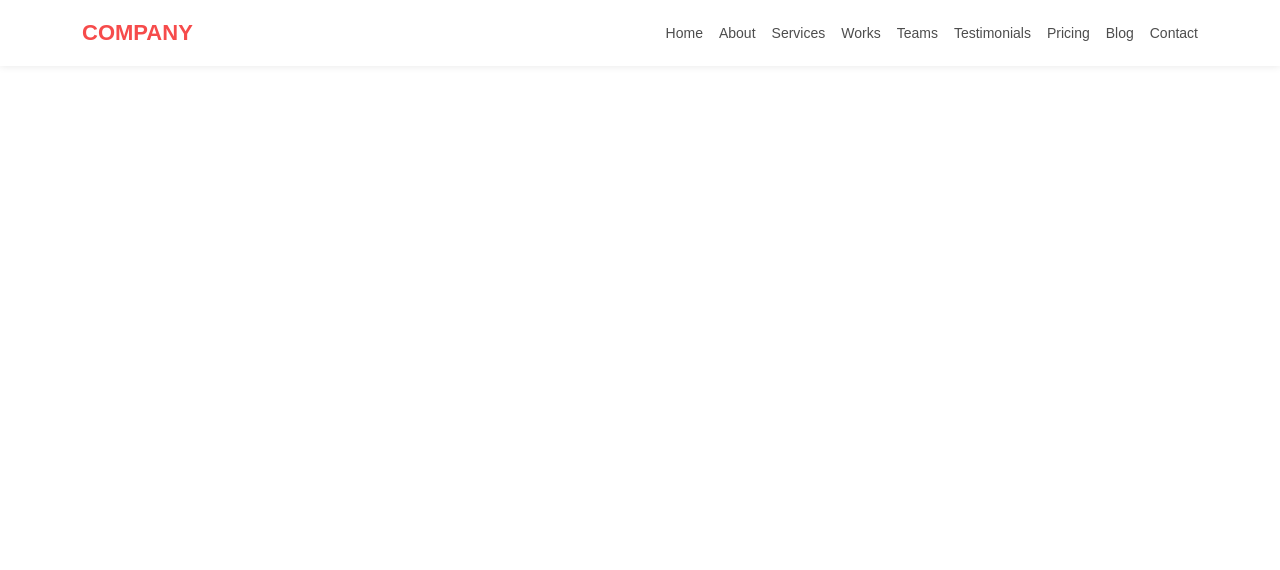
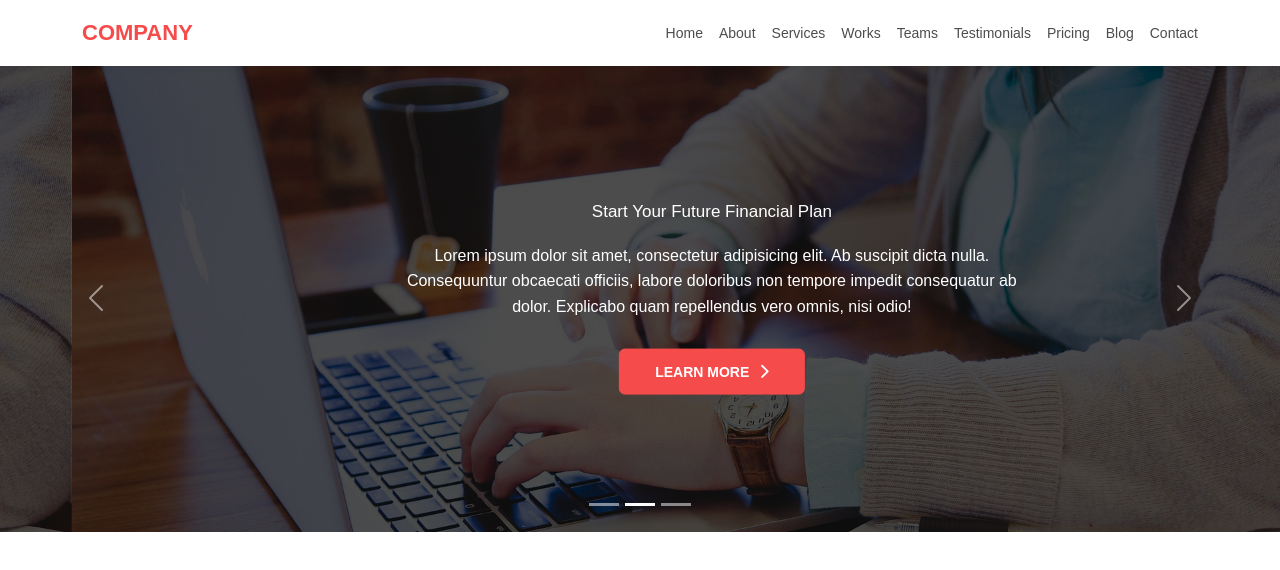
Before and after one commit to alihsanyuksel/companyWebsiteReactBootstrap, a React (Create React App) app in the folder company/: page / in a window 1280 px wide. Shown: the top 570 px of the page. Built offline with nearby package versions, Linux system fonts and the light colour scheme.

Commit message:
carousel/hero

```diff
--- a/company/src/App.js
+++ b/company/src/App.js
@@ -2,6 +2,7 @@
 import 'bootstrap/dist/css/bootstrap.min.css';
 import './App.css';
 import AppHeader from './components/header';
+import AppHero from './components/hero';
 
 function App() {
   return (
@@ -9,6 +10,9 @@
       <header id="header">
         < AppHeader />
       </header>
+      <main>
+        <AppHero />
+      </main>
     </div>
   );
 }
--- a/company/src/components/header.js
+++ b/company/src/components/header.js
@@ -12,7 +12,6 @@
           <Navbar.Collapse id="basic-navbar-nav">
             <Nav className="me-auto">
               <Nav.Link href="#home">Home</Nav.Link>
-
               <Nav.Link href="#about">About</Nav.Link>
               <Nav.Link href="#services">Services</Nav.Link>
               <Nav.Link href="#works">Works</Nav.Link>
--- /dev/null
+++ b/company/src/components/hero.js
@@ -0,0 +1,56 @@
+
+import Carousel from 'react-bootstrap/Carousel';
+
+var heroData = [
+    {
+      id: 1,
+      image: require('../assets/images/img-hero1.jpg'),
+      title: 'The perfect design for your website',
+      description: 'Lorem ipsum dolor sit amet, consectetur adipisicing elit. Ab suscipit dicta nulla. Consequuntur obcaecati officiis, labore doloribus non tempore impedit consequatur ab dolor. Explicabo quam repellendus vero omnis, nisi odio!',
+      link: 'https://www.google.com'
+    },
+    {
+      id: 2,
+      image: require('../assets/images/img-hero2.jpg'),
+      title: 'Start Your Future Financial Plan',
+      description: 'Lorem ipsum dolor sit amet, consectetur adipisicing elit. Ab suscipit dicta nulla. Consequuntur obcaecati officiis, labore doloribus non tempore impedit consequatur ab dolor. Explicabo quam repellendus vero omnis, nisi odio!',
+      link: 'https://www.facebook.com'
+    },
+    {
+      id: 3,
+      image: require('../assets/images/img-hero3.jpg'),
+      title: 'Enjoy the Difference',
+      description: 'Lorem ipsum dolor sit amet, consectetur adipisicing elit. Ab suscipit dicta nulla. Consequuntur obcaecati officiis, labore doloribus non tempore impedit consequatur ab dolor. Explicabo quam repellendus vero omnis, nisi odio!',
+      link: 'https://www.twitter.com'
+    }
+  ]
+
+function AppHero () {
+    return (
+    <section id="home" className='hero-block'>
+      <Carousel>
+        {
+        heroData.map(hero => {
+            return (
+            <Carousel.Item key={hero.id}>
+                <img
+                className="d-block w-100"
+                src={hero.image}
+                alt={"Slide " + hero.id}
+                />
+                <Carousel.Caption>
+                <h5>{hero.title}</h5>
+                <p>{hero.description}</p>
+                <a className='btn btn-primary' href={hero.link}>Learn More <i class="fas fa-chevron-right"></i></a>
+                </Carousel.Caption>
+            </Carousel.Item>
+        )
+        }
+        )
+        }
+      </Carousel>
+    </section>
+    )
+}
+
+export default AppHero;
```
Also changed, not shown: company/src/assets/images/img-hero2.jpg (added), company/src/assets/images/img-hero3.jpg (added).
